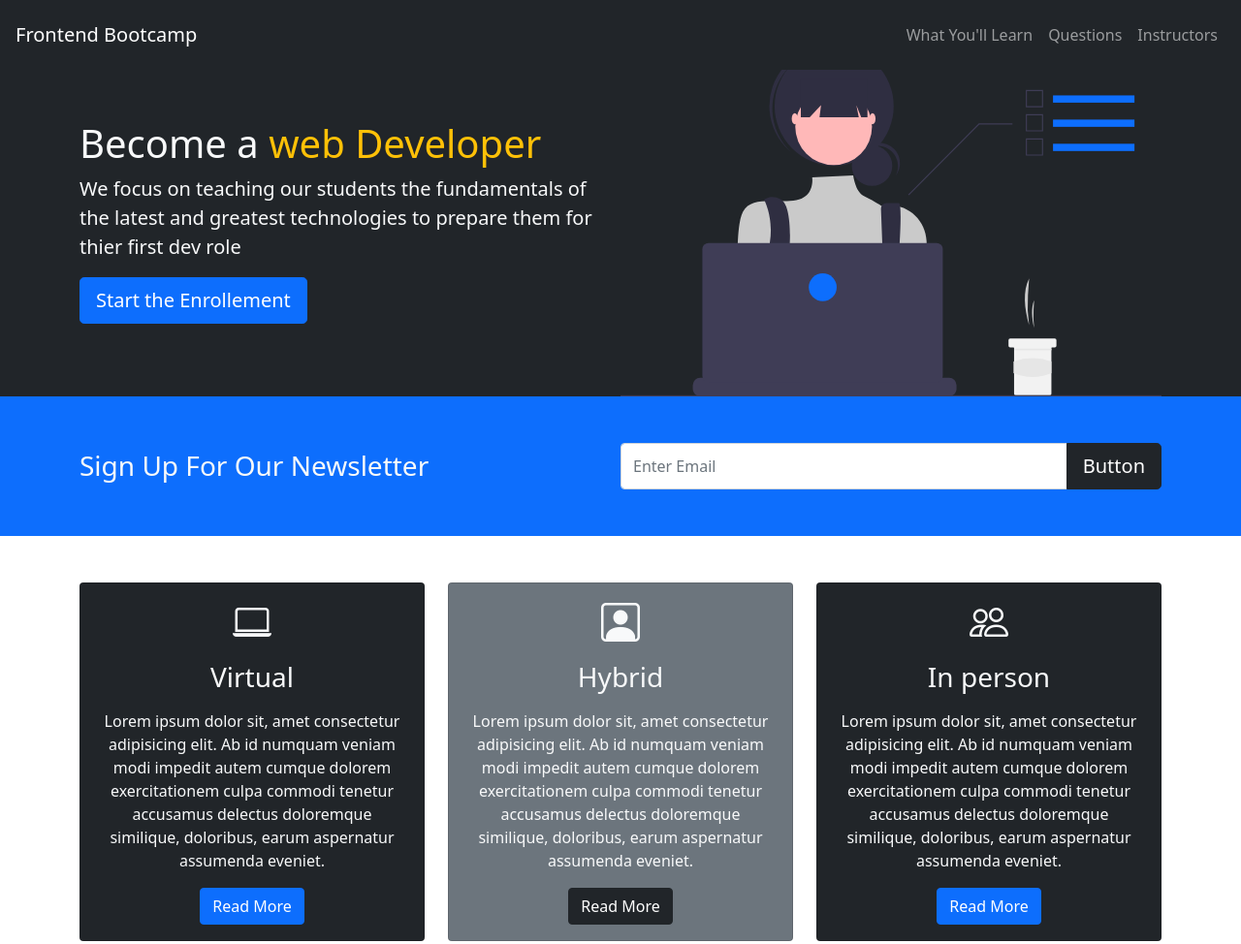
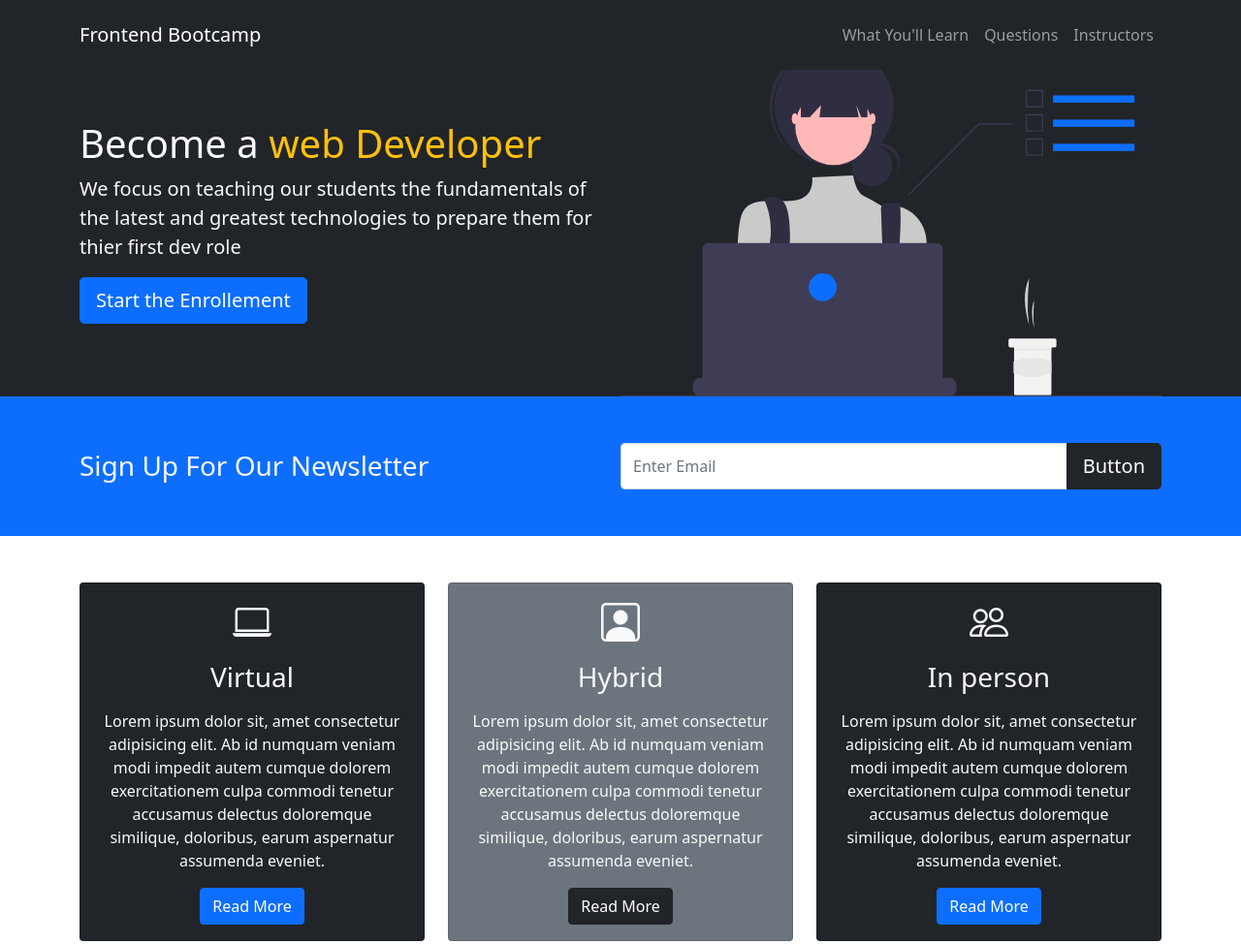
Before and after one commit to GIT-justin12/Bootstrap_bootcamp, a plain HTML site: page index.html in a window 1280 px wide. Shown: the top 974 px of the page at 97% size. Drawn offline with nearby package versions, Linux system fonts and the light colour scheme.

Commit message:
Correction of the header

```diff
--- a/index.html
+++ b/index.html
@@ -13,9 +13,9 @@
 </head>
 <body>
     <!--Navbar-->
-    <nav class="container-fluid navbar navbar-expand-lg bg-dark navbar-dark p-3 fixed-top">
+    <nav class="navbar navbar-expand-lg bg-dark navbar-dark p-3 fixed-top">
+        <div class="container">
             <a href="#" class="navbar-brand">Frontend Bootcamp</a>
-
             <button class="navbar-toggler" type="button" data-bs-toggle="collapse"
             data-bs-target="#navmenu">
                 <span class="navbar-toggler-icon"></span>
@@ -32,6 +32,7 @@
                         <a href="#instructors" class="nav-link">Instructors</a>
                     </li>
                 </ul>
+            </div>
         </div>
     </nav>
 
```
Lines whose indentation alone changed are shown as unchanged.
